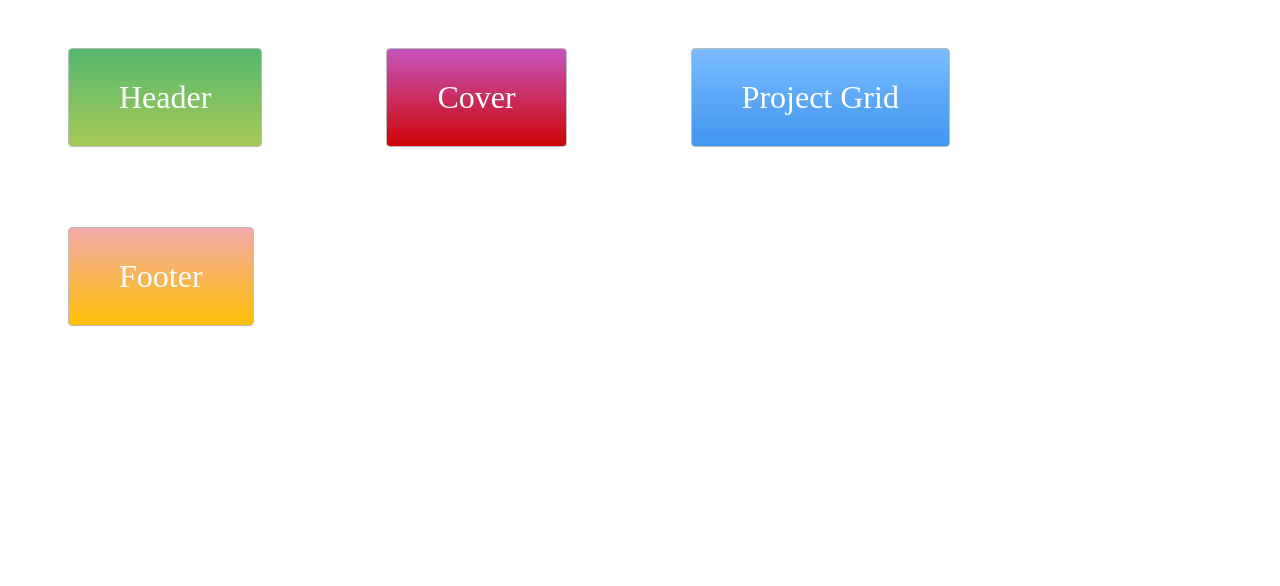
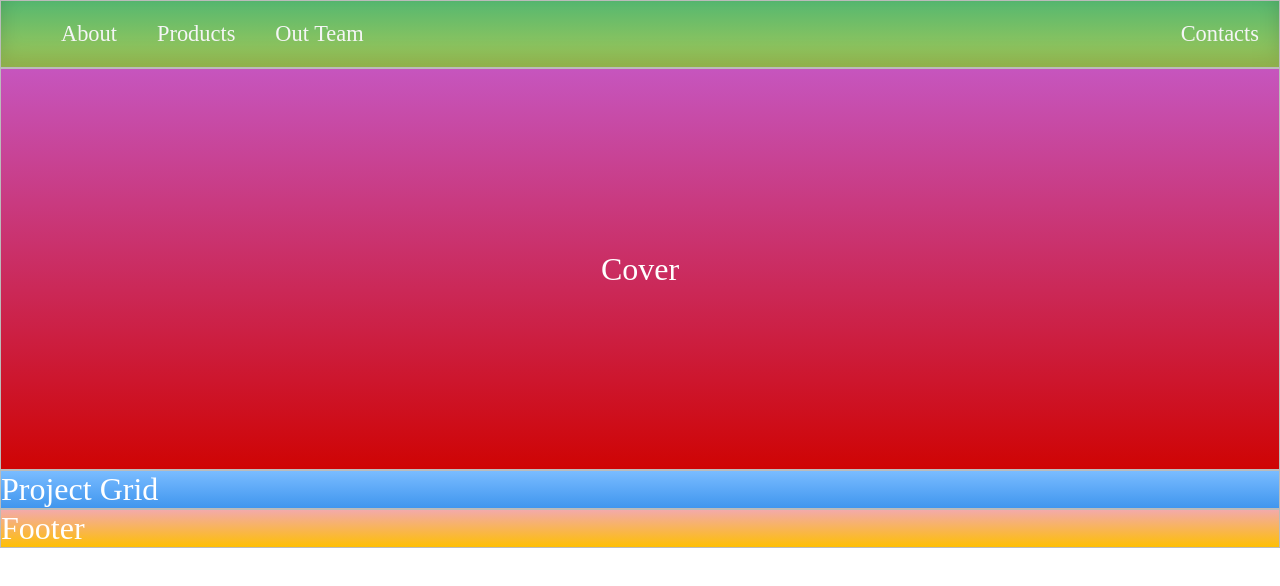
Before and after one commit to EmmaWuxy/web-dev, a plain HTML site: page css-grid/navigation-bar/index.html in a window 1280 px wide. Drawn offline with Linux system fonts and the light colour scheme.

Commit message:
navbar and cover

```diff
--- a/css-grid/navigation-bar/index.html
+++ b/css-grid/navigation-bar/index.html
@@ -5,8 +5,15 @@
   <link rel="stylesheet" type="text/css" href="./style.css">
 </head>
 <body>
-  <div class="zone green">Header</div>
-  <div class="zone red">Cover</div>
+  <nav class="zone green">
+    <ul class="main-nav">
+      <li><a href="">About</a></li>
+      <li><a href="">Products</a></li>
+      <li><a href="">Out Team</a></li>
+      <li class="push"><a href="">Contacts</a></li>
+    </ul>
+  </nav>
+  <div class="container zone red">Cover</div>
   <div class="zone blue">Project Grid</div>
   <div class="zone yellow">Footer</div>
 </body>
--- a/css-grid/navigation-bar/style.css
+++ b/css-grid/navigation-bar/style.css
@@ -1,11 +1,16 @@
+/* Clear the CSS margin the bro wser orginally set up */
+body {
+    margin: auto 0;
+}
+
 .zone {
-    padding:30px 50px;
-    margin:40px 60px;
+    /* padding:30px 50px;
+    margin:0px 0px; */
     cursor:pointer;
-    display:inline-block;
+    /* display:inline-block; */
     color:#FFF;
     font-size:2em;
-    border-radius:4px;
+    border-radius:0px;
     border:1px solid #bbb;
     transition: all 0.3s linear;
 }
@@ -15,6 +20,42 @@
     -moz-box-shadow:rgba(0,0,0,0.8) 0px 5px 15px, inset rgba(0,0,0,0.15) 0px -10px 20px;
     -o-box-shadow:rgba(0,0,0,0.8) 0px 5px 15px, inset rgba(0,0,0,0.15) 0px -10px 20px;
     box-shadow:rgba(0,0,0,0.8) 0px 5px 15px, inset rgba(0,0,0,0.15) 0px -10px 20px;
+}
+
+/* NAV */
+.main-nav {
+    display: flex;
+    list-style: none;
+    font-size: 0.7em;
+    margin: 0;
+}
+
+@media only screen and (max-width: 600px){
+    .main-nav {
+        font-size: 0.4em;
+        padding: 0;
+    }
+}
+
+.push {
+    margin-left: auto;
+}
+
+li {
+    padding: 20px;
+}
+
+a {
+    color: #f5f5f6;
+    text-decoration: none;
+}
+
+/* COVER */
+.container {
+    display: flex;
+    align-items: center;
+    justify-content: center;
+    height: 50vh;  /*adjust according to the viewboard height*/
 }
 
 /*https://paulund.co.uk/how-to-create-shiny-css-buttons*/
```
